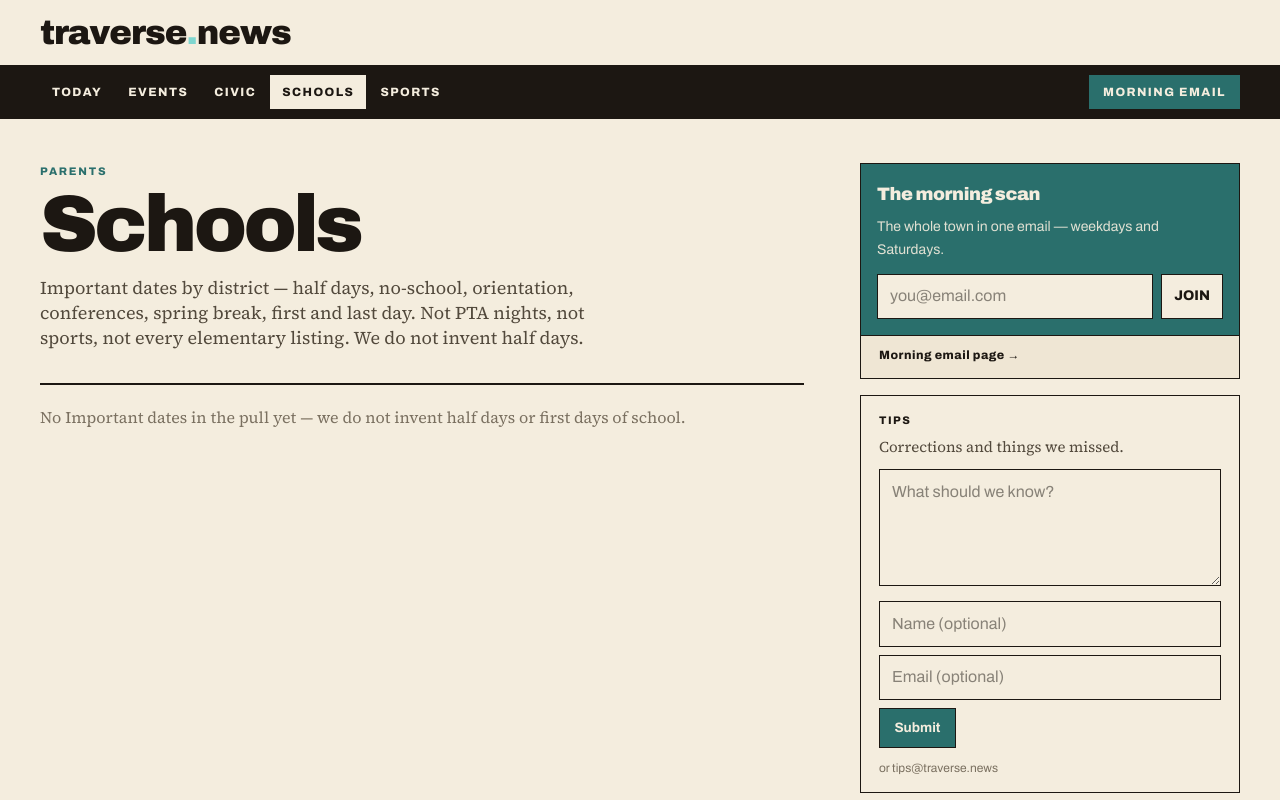
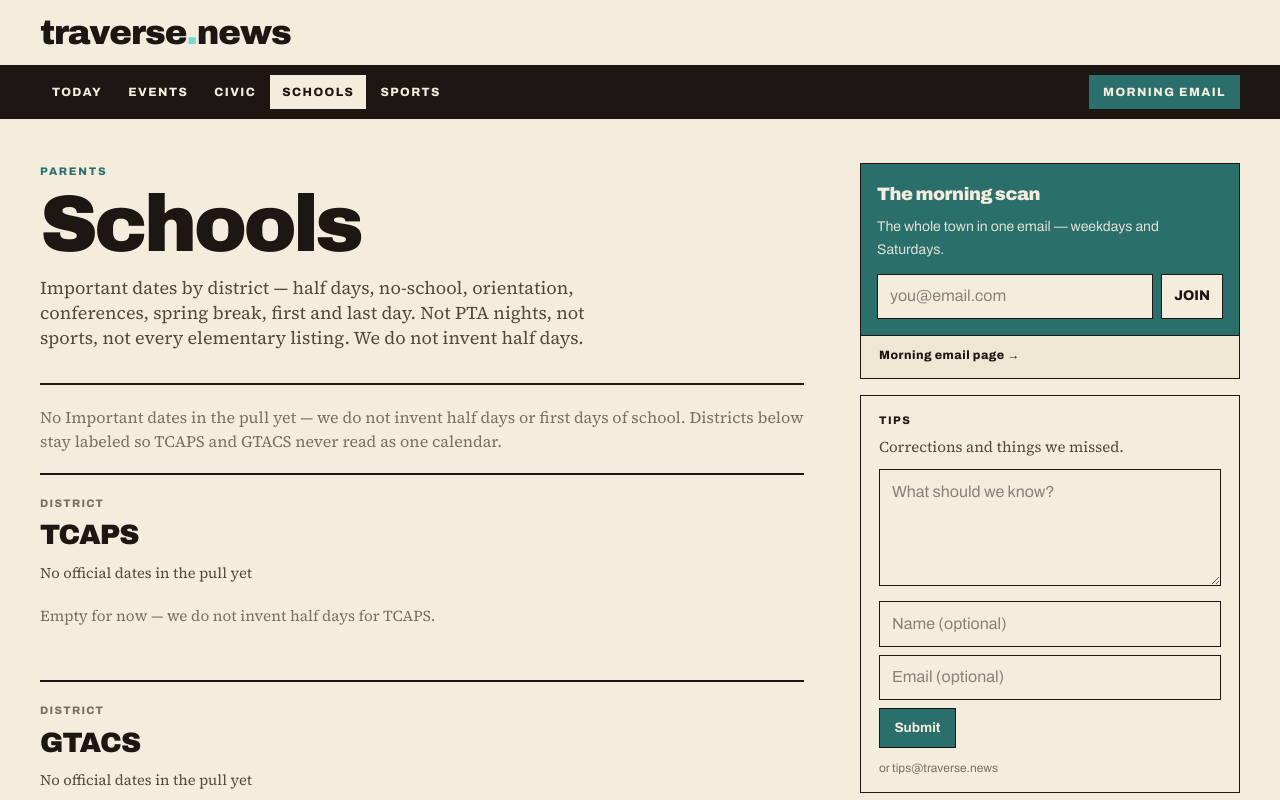
Before and after one commit to nipez/traversenews, a Next.js app: page /schools in a window 1280 px wide. Shown: the top 800 px of the page. Built offline with nearby package versions, Linux system fonts and the light colour scheme.

Commit message:
Label school districts with TCAPS first on /schools
Always show TCAPS → GTACS → bay neighbors as separate sections with
district heds. Empty districts stay labeled so a long GTACS pull cannot
read as the whole page. Do not invent dates.

```diff
--- a/src/app/globals.css
+++ b/src/app/globals.css
@@ -2397,16 +2397,51 @@ a:hover {
 .schools-districts {
   display: flex;
   flex-direction: column;
-  gap: 2.5rem;
+  gap: 2.75rem;
+}
+
+.schools-district {
+  padding-top: 0.25rem;
+  border-top: 2px solid #1c1712;
+}
+
+.schools-district-head {
+  margin: 0 0 1rem;
+  padding-top: 1rem;
+}
+
+.schools-district-kicker {
+  margin: 0;
+  font-family: var(--font-archivo), system-ui, sans-serif;
+  font-size: 0.68rem;
+  font-weight: 800;
+  letter-spacing: 0.12em;
+  text-transform: uppercase;
+  color: #7a7060;
 }
 
 .schools-district-hed {
-  margin: 0 0 1rem;
-  font-family: var(--font-archivo), system-ui, sans-serif;
-  font-size: 1.5rem;
+  margin: 0.2rem 0 0;
+  font-family: var(--font-archivo), system-ui, sans-serif;
+  font-size: 1.75rem;
   font-weight: 900;
   letter-spacing: -0.03em;
   color: #1c1712;
+}
+
+.schools-district-meta {
+  margin: 0.35rem 0 0;
+  font-family: var(--font-source-serif), Georgia, serif;
+  font-size: 0.92rem;
+  color: #52493c;
+}
+
+.schools-district-empty {
+  margin: 0;
+  padding: 0.35rem 0 0.5rem;
+  font-family: var(--font-source-serif), Georgia, serif;
+  font-size: 0.95rem;
+  color: #7a7060;
 }
 
 .schools-month + .schools-month {
--- a/src/app/schools/page.tsx
+++ b/src/app/schools/page.tsx
@@ -23,7 +23,9 @@ function schoolClock(item: SchoolCalendarItem): string {
 export default async function SchoolsPage() {
   const data = await getAppData();
   const upcoming = selectUpcomingSchoolDays(data.schools ?? []);
-  const districts = groupSchoolDaysByDistrict(upcoming);
+  // Always emit TCAPS → GTACS → neighbors with heds, even when a district is empty.
+  const districts = groupSchoolDaysByDistrict(upcoming, { includeEmpty: true });
+  const anyDates = districts.some((d) => d.months.length > 0);
 
   return (
     <PublicShell active="/schools" header="compact">
@@ -40,17 +42,48 @@ export default async function SchoolsPage() {
             </p>
           </header>
 
-          {districts.length === 0 ? (
+          {!anyDates ? (
             <p className="schools-empty">
               No Important dates in the pull yet — we do not invent half days
-              or first days of school.
+              or first days of school. Districts below stay labeled so TCAPS
+              and GTACS never read as one calendar.
+            </p>
+          ) : null}
+
+          <div className="schools-districts">
+            {districts.map((block) => {
+              const count = block.months.reduce(
+                (n, m) => n + m.items.length,
+                0,
+              );
+              return (
+                <section
+                  key={block.district}
+                  className="schools-district"
+                  aria-labelledby={`schools-${block.district.replace(/\s+/g, "-").toLowerCase()}`}
+                >
+                  <header className="schools-district-head">
+                    <p className="schools-district-kicker">District</p>
+                    <h2
+                      id={`schools-${block.district.replace(/\s+/g, "-").toLowerCase()}`}
+                      className="schools-district-hed"
+                    >
+                      {block.district}
+                    </h2>
+                    <p className="schools-district-meta">
+                      {count === 0
+                        ? "No official dates in the pull yet"
+                        : `${count} important date${count === 1 ? "" : "s"}`}
+                    </p>
+                  </header>
+
+                  {block.months.length === 0 ? (
+                    <p className="schools-district-empty">
+                      Empty for now — we do not invent half days for{" "}
+                      {block.district}.
                     </p>
                   ) : (
-            <div className="schools-districts">
-              {districts.map((block) => (
-                <section key={block.district} className="schools-district">
-                  <h2 className="schools-district-hed">{block.district}</h2>
-                  {block.months.map((month) => (
+                    block.months.map((month) => (
                       <div key={month.key} className="schools-month">
                         <h3 className="schools-month-hed">{month.name}</h3>
                         <ul className="schools-list">
@@ -82,10 +115,14 @@ export default async function SchoolsPage() {
                                       </a>
                                     </p>
                                   ) : (
-                                  <p className="schools-title">{item.title}</p>
+                                    <p className="schools-title">
+                                      {item.title}
+                                    </p>
                                   )}
                                   {item.place && item.place !== "District" ? (
-                                  <p className="schools-place">{item.place}</p>
+                                    <p className="schools-place">
+                                      {item.place}
+                                    </p>
                                   ) : null}
                                 </div>
                                 <p className="schools-time">{clock}</p>
@@ -94,11 +131,12 @@ export default async function SchoolsPage() {
                           })}
                         </ul>
                       </div>
-                  ))}
+                    ))
+                  )}
                 </section>
-              ))}
+              );
+            })}
           </div>
-          )}
         </div>
 
         <DeskRail active="/schools" />
--- a/src/lib/schools.ts
+++ b/src/lib/schools.ts
@@ -156,6 +156,21 @@ export function districtFromSourceId(sourceId: string): string {
   }
 }
 
+/**
+ * Display order on /schools. TCAPS first even when short; GTACS next;
+ * then bay neighbors. Never hide an empty district — show the hed + empty line.
+ */
+export const SCHOOL_DISTRICT_ORDER = [
+  "TCAPS",
+  "GTACS",
+  "Elk Rapids",
+  "Suttons Bay",
+  "Leland",
+  "Glen Lake",
+  "Kingsley",
+  "TC Christian",
+] as const;
+
 export function stableSchoolId(sourceId: string, uid: string): string {
   return `sch_${shortHash(`${sourceId}:${uid}`)}`;
 }
@@ -222,10 +237,12 @@ export function selectUpcomingSchoolDays(
 /** Important dates grouped by district, then month. */
 export function groupSchoolDaysByDistrict(
   items: SchoolCalendarItem[],
+  options: { includeEmpty?: boolean } = {},
 ): Array<{
   district: string;
   months: Array<{ key: string; name: string; items: SchoolCalendarItem[] }>;
 }> {
+  const includeEmpty = options.includeEmpty !== false;
   const byDistrict = new Map<string, SchoolCalendarItem[]>();
   for (const item of items) {
     const list = byDistrict.get(item.district) ?? [];
@@ -233,12 +250,33 @@ export function groupSchoolDaysByDistrict(
     byDistrict.set(item.district, list);
   }
 
-  return [...byDistrict.entries()]
-    .sort(([a], [b]) => a.localeCompare(b))
-    .map(([district, districtItems]) => ({
+  const ordered: Array<{
+    district: string;
+    months: Array<{ key: string; name: string; items: SchoolCalendarItem[] }>;
+  }> = [];
+
+  for (const district of SCHOOL_DISTRICT_ORDER) {
+    const districtItems = byDistrict.get(district) ?? [];
+    byDistrict.delete(district);
+    if (!includeEmpty && districtItems.length === 0) continue;
+    ordered.push({
       district,
       months: groupSchoolDaysByMonth(districtItems),
-    }));
+    });
+  }
+
+  // Any unexpected district labels (should be rare) — after the bay list.
+  const leftovers = [...byDistrict.entries()].sort(([a], [b]) =>
+    a.localeCompare(b),
+  );
+  for (const [district, districtItems] of leftovers) {
+    ordered.push({
+      district,
+      months: groupSchoolDaysByMonth(districtItems),
+    });
+  }
+
+  return ordered;
 }
 
 export function groupSchoolDaysByMonth(
```
Lines whose indentation alone changed are shown as unchanged.
